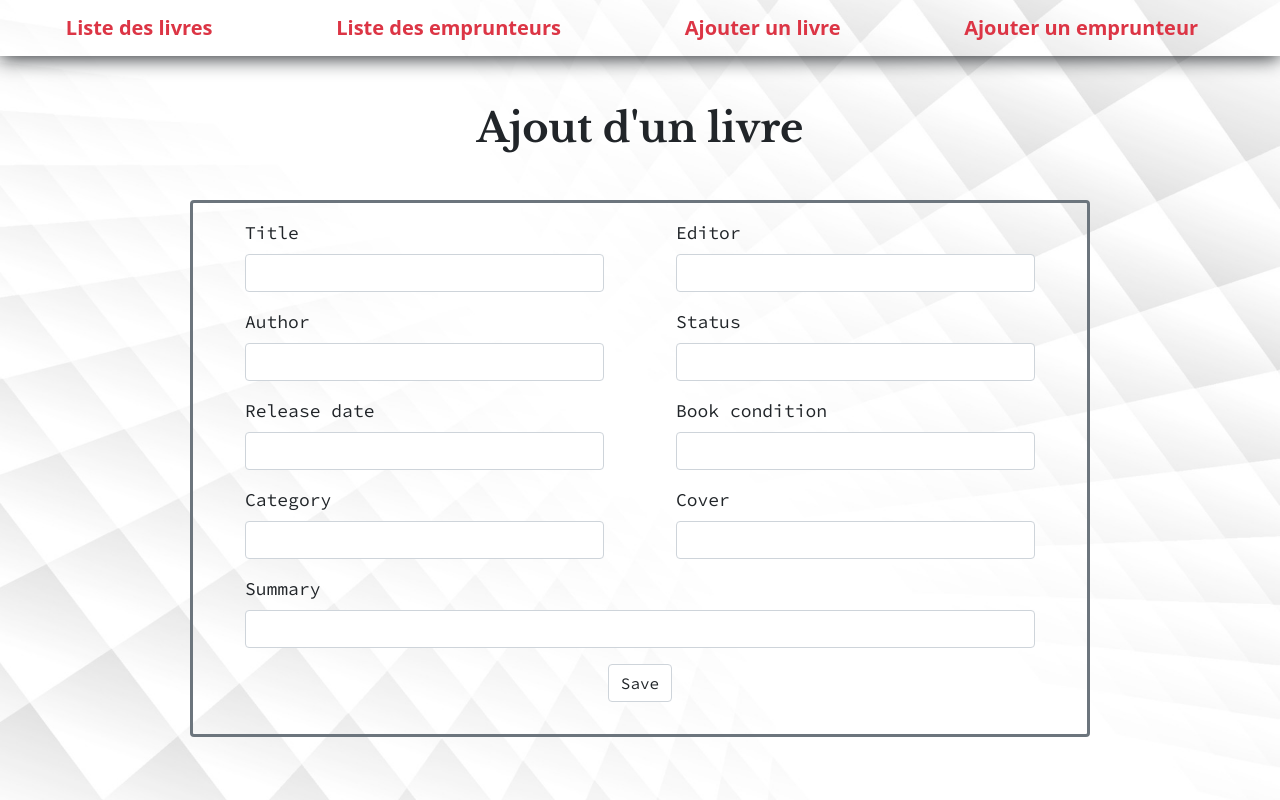
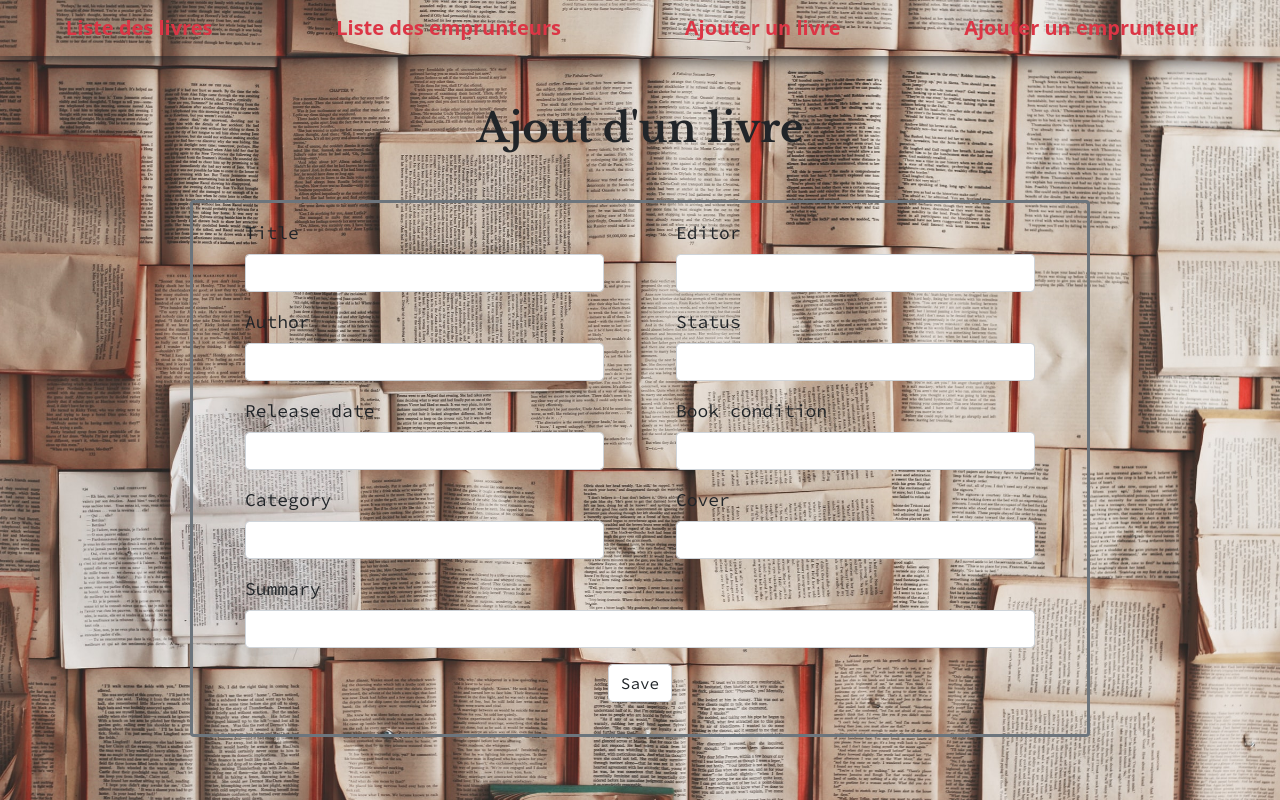
Before and after one commit to LopezRemi/Ecf_symfony, a Symfony app: template templates/books/create.html.twig in a window 1280 px wide. Run offline with Twig, Linux system fonts and the light colour scheme; the template is opened without the code that fills it, so the values that code supplies are empty; form fields are guessed from the names that the template uses; some libraries are stand-ins or nearby versions.

Commit message:
enjoy css

```diff
--- a/templates/base.html.twig
+++ b/templates/base.html.twig
@@ -54,7 +54,7 @@ sortDescending: ": activer pour trier la colonne par ordre décroissant"
 		{% endblock %}
 		<style>
 			.bg {
-				background-image: url('../../images/background2.jpg');
+				background-image: url('../../images/manybook.jpg');
 				background-size: cover;
 			}
 			#example {
```
Also changed, not shown: images/manybook.jpg (added).
